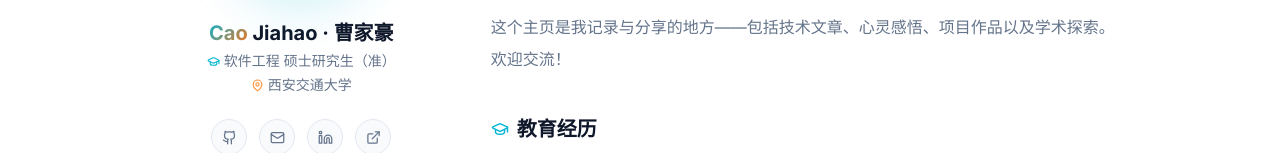
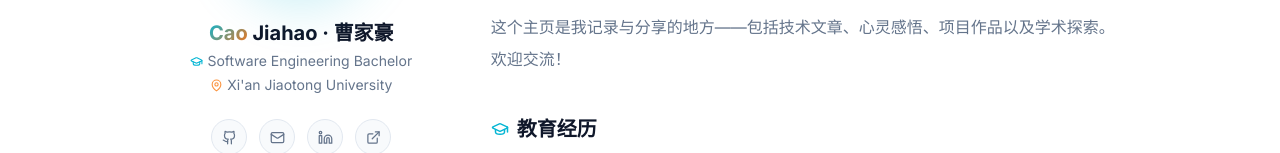
Before and after one commit to tanyouqing/tanyouqing.github.io, a Next.js app: page /about in a window 1280 px wide. Shown: the part 429-582 px from the top of the page. Built offline with nearby package versions, Linux system fonts and the light colour scheme.

Commit message:
update:personal info

```diff
--- a/app/about/page.tsx
+++ b/app/about/page.tsx
@@ -132,11 +132,11 @@ export default function AboutPage() {
                         </h2>
                         <p className="text-sm text-[var(--muted)] flex items-center justify-center gap-1">
                             <GraduationCap size={13} className="text-cyan-500 dark:text-[#c9a55a]" />
-                            软件工程 硕士研究生（准）
+                            Software Engineering Bachelor
                         </p>
                         <p className="text-sm text-[var(--muted)] flex items-center justify-center gap-1">
                             <MapPin size={13} className="text-orange-400 dark:text-[#d4b978]" />
-                            西安交通大学
+                            Xi'an Jiaotong University
                         </p>
                     </div>
 
```
